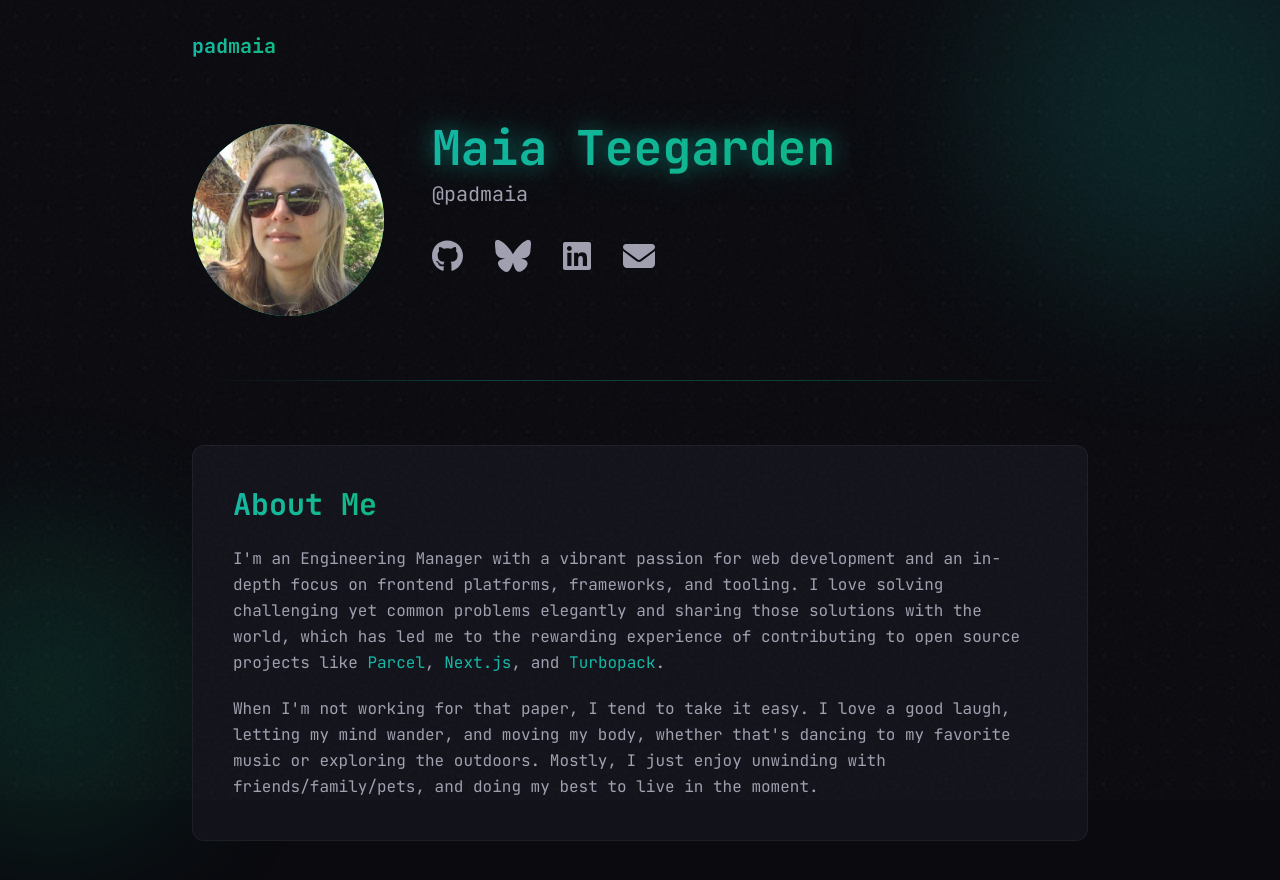
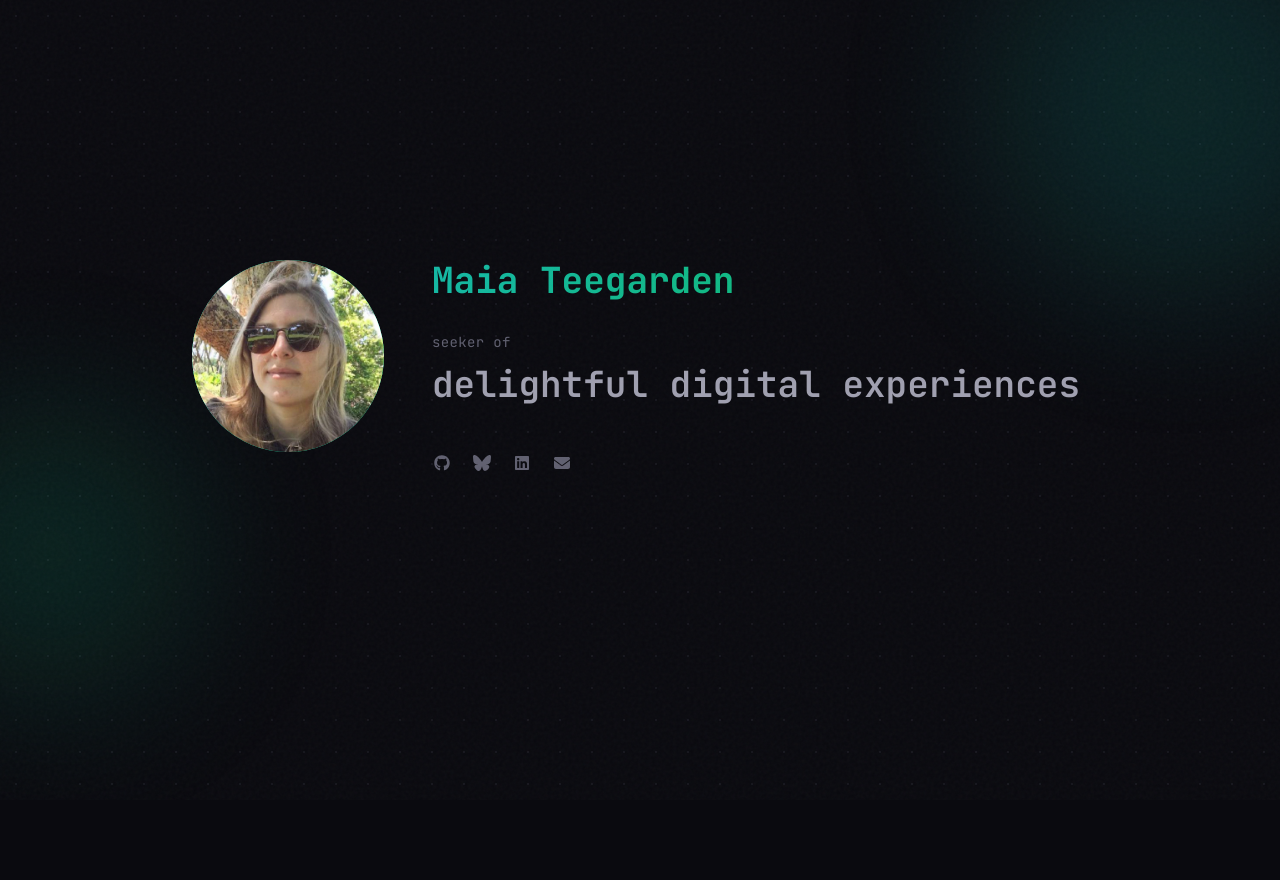
Before and after one commit to padmaia/padmaia.com, a Next.js app: page / in a window 1280 px wide. Shown: the top 880 px of the page. After the commit the page ends 800 px from the top, so only its background shows below. Built offline with nearby package versions, Linux system fonts and the light colour scheme.

Commit message:
Simplify content

```diff
--- /dev/null
+++ b/app/components/ExperienceRolodex.tsx
@@ -0,0 +1,52 @@
+'use client'
+
+import { useState, useEffect } from 'react'
+
+const experiences = [
+  { text: 'meaningful human experiences', size: 'text-3xl md:text-4xl', color: 'text-foreground-primary' },
+  { text: 'delightful digital experiences', size: 'text-3xl md:text-4xl', color: 'text-foreground-secondary' },
+  { text: 'engaging developer experiences', size: 'text-3xl md:text-4xl', color: 'text-foreground-muted' },
+]
+
+export default function ExperienceRolodex() {
+  const [currentIndex, setCurrentIndex] = useState(0)
+  const [isFlipping, setIsFlipping] = useState(false)
+
+  useEffect(() => {
+    const interval = setInterval(() => {
+      setIsFlipping(true)
+
+      setTimeout(() => {
+        setCurrentIndex((prev) => (prev + 1) % experiences.length)
+        setIsFlipping(false)
+      }, 300)
+    }, 3000)
+
+    return () => clearInterval(interval)
+  }, [])
+
+  const current = experiences[currentIndex]
+
+  return (
+    <div className="font-mono mb-10">
+      <p className="text-foreground-muted text-sm tracking-wide mb-3">
+        seeker of
+      </p>
+      <div className="h-[2.5rem] md:h-[3rem] overflow-hidden perspective-500">
+        <p
+          className={`${current.size} font-semibold ${current.color} transition-all duration-300 ease-out ${
+            isFlipping
+              ? 'opacity-0 -translate-y-full rotateX-90'
+              : 'opacity-100 translate-y-0 rotateX-0'
+          }`}
+          style={{
+            transform: isFlipping ? 'translateY(-100%) rotateX(90deg)' : 'translateY(0) rotateX(0deg)',
+            transformOrigin: 'bottom center',
+          }}
+        >
+          {current.text}
+        </p>
+      </div>
+    </div>
+  )
+}
--- a/app/globals.css
+++ b/app/globals.css
@@ -244,3 +244,38 @@ a:hover {
   background: var(--accent-teal);
   color: var(--bg-primary);
 }
+
+/* Rolodex animation */
+.perspective-500 {
+  perspective: 500px;
+}
+
+.rolodex-enter {
+  animation: rolodex-in 0.3s ease-out forwards;
+}
+
+.rolodex-exit {
+  animation: rolodex-out 0.3s ease-in forwards;
+}
+
+@keyframes rolodex-out {
+  0% {
+    opacity: 1;
+    transform: translateY(0) rotateX(0deg);
+  }
+  100% {
+    opacity: 0;
+    transform: translateY(-50%) rotateX(90deg);
+  }
+}
+
+@keyframes rolodex-in {
+  0% {
+    opacity: 0;
+    transform: translateY(50%) rotateX(-90deg);
+  }
+  100% {
+    opacity: 1;
+    transform: translateY(0) rotateX(0deg);
+  }
+}
--- a/app/page.tsx
+++ b/app/page.tsx
@@ -4,6 +4,7 @@ import { FontAwesomeIcon } from '@fortawesome/react-fontawesome'
 import { faGithub, faLinkedin, faBluesky } from '@fortawesome/free-brands-svg-icons'
 import { faEnvelope } from '@fortawesome/free-solid-svg-icons'
 import profileImage from '@/images/tree_profile.jpeg'
+import ExperienceRolodex from './components/ExperienceRolodex'
 
 export default function Home() {
   return (
@@ -17,17 +18,14 @@ export default function Home() {
       <div className="gradient-orb gradient-orb-2" />
 
       {/* Content */}
-      <div className="relative z-10 p-6 md:p-8">
-        <header className="max-w-4xl mx-auto flex justify-between items-center mb-16 animate-fade-in">
-          <div className="text-xl font-bold font-mono gradient-text">padmaia</div>
-        </header>
+      <div className="relative z-10 p-6 md:p-8 min-h-screen flex flex-col">
 
-        <main className="max-w-4xl mx-auto">
+        <main className="max-w-4xl mx-auto w-full flex-1 flex flex-col justify-center">
           {/* Hero Section */}
-          <section className="flex flex-col md:flex-row items-center md:items-start mb-16 animate-slide-up">
+          <section className="flex flex-col md:flex-row items-center md:items-start gap-12 animate-slide-up">
             {/* Profile Image */}
-            <div className="relative mb-8 md:mb-0 md:mr-12">
-              <div className="profile-glow w-48 h-48 rounded-full overflow-hidden">
+            <div className="relative shrink-0">
+              <div className="profile-glow w-40 h-40 md:w-48 md:h-48 rounded-full overflow-hidden">
                 <Image
                   src={profileImage}
                   alt="Maia Teegarden"
@@ -36,77 +34,46 @@ export default function Home() {
               </div>
             </div>
 
-            {/* Info */}
-            <div className="text-center md:text-left flex-1">
-              <h1 className="text-4xl md:text-5xl font-bold mb-2 font-mono">
-                <span className="gradient-text glow-text">Maia Teegarden</span>
+            {/* Content */}
+            <div className="text-center md:text-left">
+              <h1 className="text-3xl md:text-4xl font-bold mb-8 font-mono">
+                <span className="gradient-text">Maia Teegarden</span>
               </h1>
-              <p className="text-xl text-foreground-secondary mb-8 font-mono">@padmaia</p>
 
-              {/* Social Links */}
-              <div className="flex justify-center md:justify-start space-x-8">
+              {/* Seeker statement */}
+              <ExperienceRolodex />
+
+              {/* Social Links - subtle */}
+              <div className="flex justify-center md:justify-start gap-5">
                 <Link
                   href="https://github.com/padmaia"
-                  className="text-foreground-secondary glow-hover"
+                  className="text-foreground-muted hover:text-accent-teal transition-colors"
                   aria-label="GitHub"
                 >
-                  <FontAwesomeIcon icon={faGithub} size="2x" />
+                  <FontAwesomeIcon icon={faGithub} className="w-5 h-5" />
                 </Link>
                 <Link
                   href="https://bsky.app/profile/padmaia.bsky.social"
-                  className="text-foreground-secondary glow-hover"
+                  className="text-foreground-muted hover:text-accent-teal transition-colors"
                   aria-label="Bluesky"
                 >
-                  <FontAwesomeIcon icon={faBluesky} size="2x" />
+                  <FontAwesomeIcon icon={faBluesky} className="w-5 h-5" />
                 </Link>
                 <Link
                   href="https://linkedin.com/in/padmaia"
-                  className="text-foreground-secondary glow-hover"
+                  className="text-foreground-muted hover:text-accent-teal transition-colors"
                   aria-label="LinkedIn"
                 >
-                  <FontAwesomeIcon icon={faLinkedin} size="2x" />
+                  <FontAwesomeIcon icon={faLinkedin} className="w-5 h-5" />
                 </Link>
                 <Link
                   href="mailto:hey@padmaia.com"
-                  className="text-foreground-secondary glow-hover"
+                  className="text-foreground-muted hover:text-accent-teal transition-colors"
                   aria-label="Email"
                 >
-                  <FontAwesomeIcon icon={faEnvelope} size="2x" />
+                  <FontAwesomeIcon icon={faEnvelope} className="w-5 h-5" />
                 </Link>
               </div>
-            </div>
-          </section>
-
-          {/* Divider */}
-          <div className="section-divider mb-16" />
-
-          {/* About Section */}
-          <section
-            className="card card-hover p-8 md:p-10 animate-slide-up"
-            style={{ animationDelay: '0.2s' }}
-          >
-            <h2 className="text-2xl md:text-3xl font-bold mb-6 font-mono">
-              <span className="gradient-text">About Me</span>
-            </h2>
-            <div className="space-y-5 text-foreground-secondary font-mono leading-relaxed">
-              <p>
-                I'm an Engineering Manager with a vibrant passion for web development and an in-depth focus on frontend platforms, frameworks, and tooling. I love solving challenging yet common problems elegantly and sharing those solutions with the world, which has led me to the rewarding experience of contributing to open source projects like{' '}
-                <Link href="https://parceljs.org/" className="text-accent-teal hover:text-accent-emerald">
-                  Parcel
-                </Link>
-                ,{' '}
-                <Link href="https://nextjs.org/" className="text-accent-teal hover:text-accent-emerald">
-                  Next.js
-                </Link>
-                , and{' '}
-                <Link href="https://turbo.build/pack/docs" className="text-accent-teal hover:text-accent-emerald">
-                  Turbopack
-                </Link>
-                .
-              </p>
-              <p>
-                When I'm not working for that paper, I tend to take it easy. I love a good laugh, letting my mind wander, and moving my body, whether that's dancing to my favorite music or exploring the outdoors. Mostly, I just enjoy unwinding with friends/family/pets, and doing my best to live in the moment.
-              </p>
             </div>
           </section>
         </main>
```
